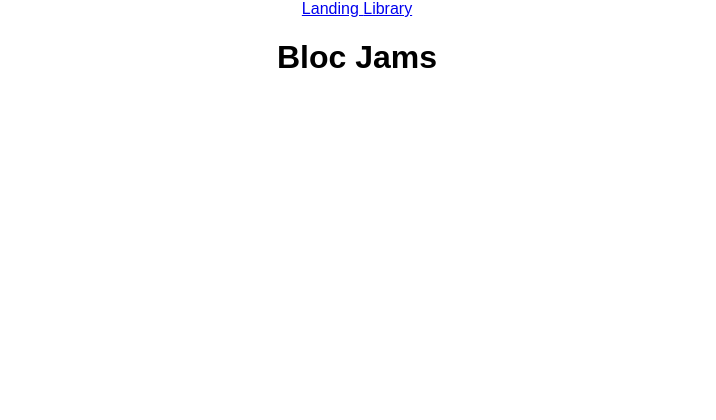
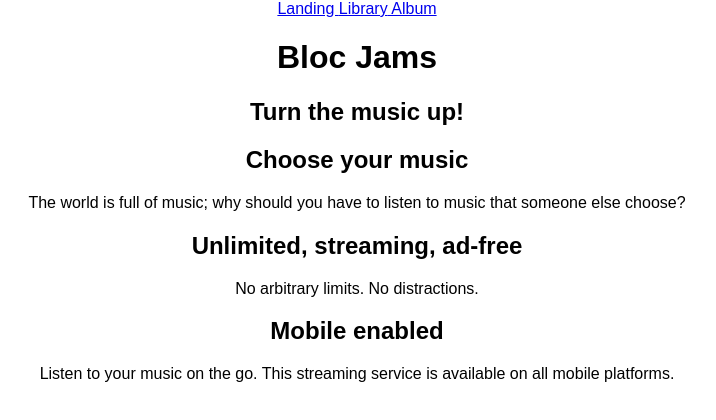
Before and after one commit to sakurakuba/bloc-jams-react, a React (Create React App) app: page / in a window 1280 px wide. Shown: the top 420 px of the page, without its empty margins (283-999 px from the left). Built offline with nearby package versions, Linux system fonts and the light colour scheme.

Commit message:
fixed library

```diff
--- a/src/App.js
+++ b/src/App.js
@@ -13,13 +13,14 @@ class App extends Component {
           <nav>
             <Link to='/'>Landing </Link>
             <Link to='/library'>Library</Link>
-            </nav>
+            <Link to='/album'> Album</Link>
+          </nav>
           <h1>Bloc Jams</h1>
         </header>
         <main>
-          <Route exact path="/" Component={Landing} />
-          <Route path="/library" Component={Library} />
-          <Route path="/album/:slug" Component={Album} />
+          <Route exact path="/" component={Landing} />
+          <Route path="/library" component={Library} />
+          <Route path="/album/:slug" component={Album} />
         </main>
       </div>
     );
--- a/src/components/Landing.js
+++ b/src/components/Landing.js
@@ -2,20 +2,20 @@ import React from 'react';
 
 const Landing = () => (
     <section className="landing">
-  <h1 className="hero-title">Turn the nusic up!</h1>
+  <h1 className="hero-title">Turn the music up!</h1>
 
   <section className="selling-points">
   <div className="point">
   <h2 className="point-title">Choose your music</h2>
-  <p classname="point-description">The world is full of music; why should you have to listen to music that someone else choose?</p>
+  <p className="point-description">The world is full of music; why should you have to listen to music that someone else choose?</p>
   </div>
 
   <div className="point">
   <h2 className="point-title">Unlimited, streaming, ad-free</h2>
-  <p classname="point-description">No arbitrary limits. No distractions.</p>
+  <p className="point-description">No arbitrary limits. No distractions.</p>
   </div>
 
-  <div classname="point">
+  <div className="point">
   <h2 className="point-title">Mobile enabled</h2>
   <p className="point-description">Listen to your music on the go. This streaming service is available on all mobile platforms.</p>
   </div>
```
